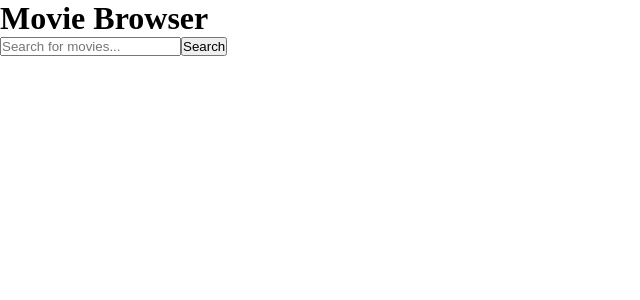
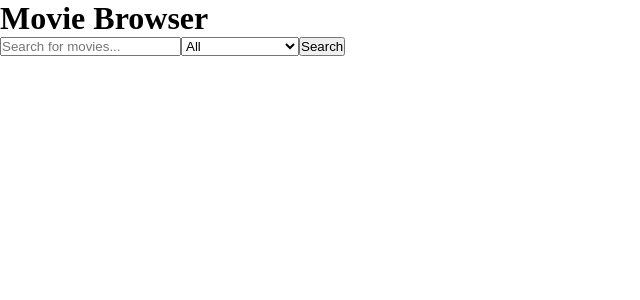
Before and after one commit to IvanDerlich/movies-app, a Next.js app: page / in a window 1280 px wide. Shown: the top 300 px of the page, without its empty margins (0-640 px from the left). Built offline with nearby package versions, Linux system fonts and the light colour scheme.

Commit message:
Add filters for movies

```diff
--- a/src/app/page.tsx
+++ b/src/app/page.tsx
@@ -1,11 +1,13 @@
 "use client";
 
-import { useState } from "react";
+import { useState, useEffect } from "react";
 
 export default function Home() {
   const [searchTerm, setSearchTerm] = useState("");
-  const [movies, setMovies] = useState([]);
+  const [allMovies, setAllMovies] = useState([]); // Store all results
+  const [movies, setMovies] = useState([]); // Store filtered results
   const [loading, setLoading] = useState(false);
+  const [filterType, setFilterType] = useState("all"); // "everything", "all", "movie", "series"
 
   const searchMovies = async () => {
     if (!searchTerm.trim()) return;
@@ -19,9 +21,10 @@ export default function Home() {
       const data = await response.json();
 
       if (data.Response === "True") {
-        setMovies(data.Search || []);
+        const allResults = data.Search || [];
+        setAllMovies(allResults); // Store all results
       } else {
-        setMovies([]);
+        setAllMovies([]);
       }
     } catch (error) {
       console.error("Error fetching movies:", error);
@@ -30,6 +33,23 @@ export default function Home() {
       setLoading(false);
     }
   };
+
+  // Filter movies whenever filterType or allMovies changes
+  useEffect(() => {
+    console.log("Filtering with type:", filterType);
+    console.log("All movies:", allMovies);
+
+    const filteredResults = allMovies.filter((item: any) => {
+      console.log("item", item);
+      console.log("filterType", filterType);
+      if (filterType === "all") return true; // Show everything
+      if (filterType ==="movies+series") return item.Type === "movie" || item.Type === "series"; // Only movies and series
+      return item.Type === filterType; // Specific type
+    });
+
+    console.log("filteredResults", filteredResults);
+    setMovies(filteredResults);
+  }, [filterType, allMovies]);
 
 
 
@@ -51,11 +71,18 @@ export default function Home() {
             }
           }}
         />
-        <button type="button" onClick={
-          () => {
-            console.log("Button clicked");
-            searchMovies();
-          }}
+        <select
+          value={filterType}
+          onChange={(e) => setFilterType(e.target.value)}
+        >
+          <option value="all">All</option>
+          <option value="movies+series">Movies + Series</option>
+          <option value="movie">Movies only</option>
+          <option value="series">Series only</option>
+        </select>
+        <button
+          type="button"
+          onClick={searchMovies}
           disabled={loading}>
           {loading ? "Searching..." : "Search"}
         </button>
```
